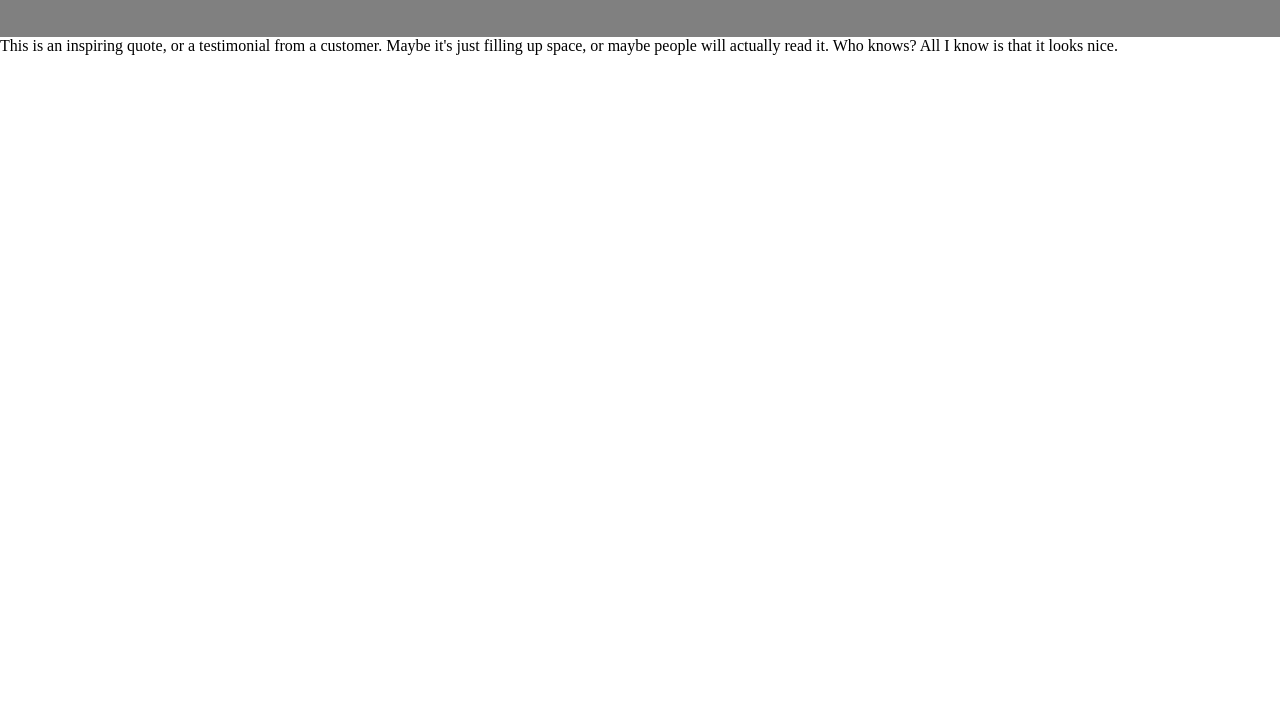
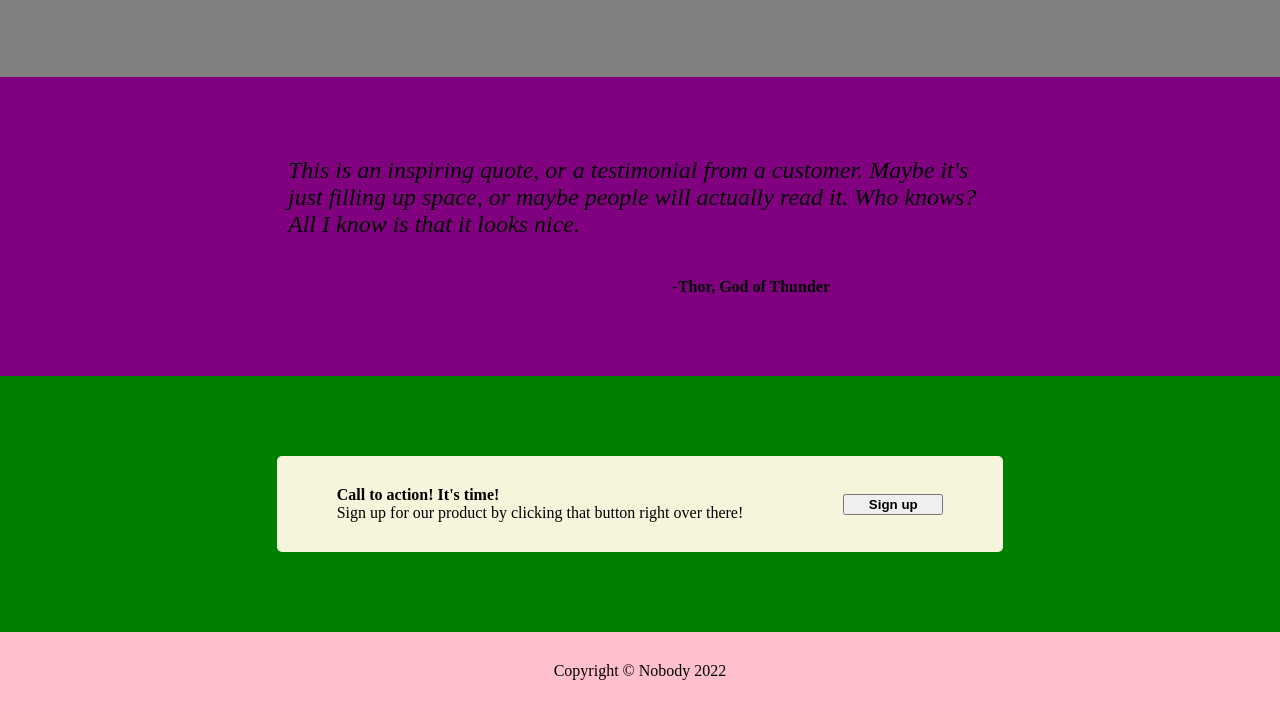
Before and after one commit to bluefortythree/odin-landing-page, a plain HTML site: page index.html in a window 1280 px wide. Shown: the part 803-1513 px from the top of the page. Before the commit the page ends 858 px from the top, so only its background shows below. Drawn offline with Linux system fonts and the light colour scheme.

Commit message:
Finish content of webpage

```diff
--- a/index.html
+++ b/index.html
@@ -48,7 +48,22 @@
         </div>
     </div>
     <div class="section-3">
-        <div class="quote">This is an inspiring quote, or a testimonial from a customer. Maybe it's just filling up space, or maybe people will actually read it. Who knows? All I know is that it looks nice.</div>
+        <div class="quote"><em>This is an inspiring quote, or a testimonial from a customer. Maybe it's just filling up space, or maybe people will actually read it. Who knows? All I know is that it looks nice.</em></div>
+        <div class="author"><strong>-Thor, God of Thunder</strong></div>
+    </div>
+    <div class="section-4">
+        <div class="container">
+            <div class="left">
+                <div><strong>Call to action! It's time!</strong></div>
+                <div>Sign up for our product by clicking that button right over there!</div>
+            </div>
+            <div class="right">
+                <button><strong>Sign up</strong></button>
+            </div>
+        </div>
+    </div>
+    <div class="footer">
+        <div>Copyright © Nobody 2022</div>
     </div>
 </body>
 </html>
--- a/style.css
+++ b/style.css
@@ -7,7 +7,7 @@ body {
 
 .section-1 {
     display: flex;
-    width: 100%;
+    width: auto;
     flex-direction: column;
     background-color: black;
     color: white;
@@ -15,19 +15,24 @@ body {
 
 .header {
     display: flex;
-    justify-content: space-between;
-
+    padding-top: 40px;
+    margin: 0 375px;
 }
 
+.section-1 .header .left {
+    margin-right: auto;
+}
 
 a {
     text-decoration: none;
     color: white;
+    padding: 0 10px;
 }
 
 .section-1 .content {
     display: flex;
     justify-content: space-between;
+    gap: 80px;
 
 
 }
@@ -36,8 +41,12 @@ a {
     display: flex;
     flex-flow: column wrap;
     justify-content: center;
+    margin-left: 375px;
 }
 
+.section-1 .content .image {
+    margin-right: 375px;
+}
 button {
     width: 100px
 }
@@ -75,3 +84,56 @@ button {
     width: 256px;
     text-align: center;
 }
+
+.section-3 {
+    display: flex;
+    flex-direction: column;
+    background-color: purple;
+    width: 100%;
+    padding: 80px 0;
+}
+
+.section-3 .quote {
+    align-self: center;
+    font-size: 24px;
+    width: 55%;
+}
+
+.section-3 .author {
+    align-self: flex-end;
+    padding-top: 40px;
+    padding-right: 450px;
+}
+
+.section-4 {
+    display: flex;
+    justify-content: center;
+    background-color: green;
+    width: 100%;
+    padding: 80px 0;
+}
+
+.container {
+    display: flex;
+    background-color: beige;
+    align-items: center;
+    padding: 30px 60px;
+    border-radius: 5px;
+}
+
+.container .left {
+    display: flex;
+    flex-direction: column;
+}
+
+.container .right button {
+    margin-left: 100px;
+}
+
+.footer {
+    display: flex;
+    justify-content: center;
+    align-items: center;
+    background-color: pink;
+    padding: 30px 0;
+}
```
